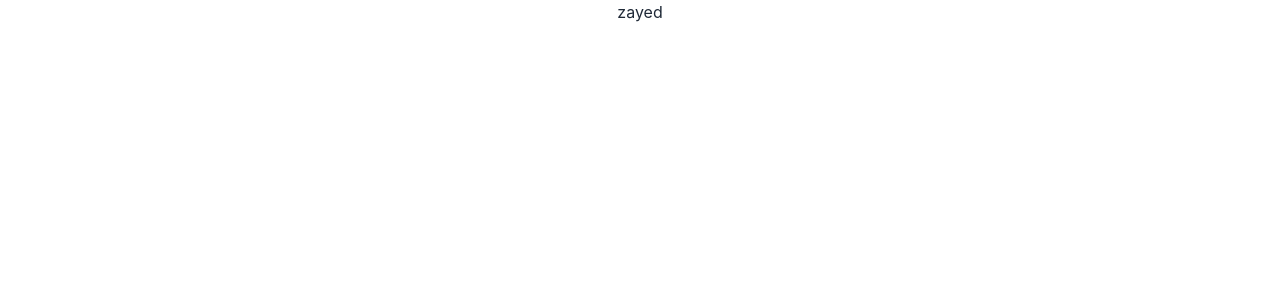
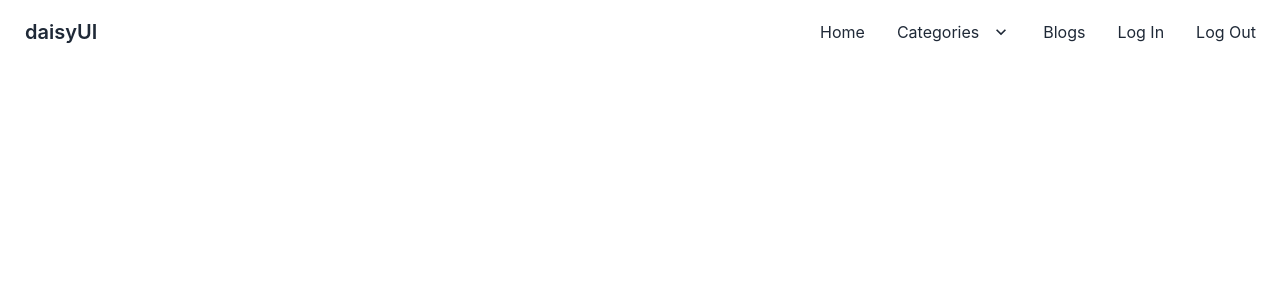
Before and after one commit to Zayed-Fahim/Used-products-resale-market-client-side, a React (Create React App) app: page /signup in a window 1280 px wide. Shown: the top 300 px of the page. Built offline with nearby package versions, Linux system fonts and the light colour scheme.

Commit message:
navbar done

```diff
--- a/src/App.js
+++ b/src/App.js
@@ -1,9 +1,10 @@
 import './App.css';
+import Routes from './Pages/Routes/Routes/Routes';
 
 function App() {
   return (
     <div className="App">
-        <h1>zayed</h1>
+      <Routes></Routes>
     </div>
   );
 }
--- /dev/null
+++ b/src/Contexts/AuthContexts/AuthContexts.js
@@ -0,0 +1,11 @@
+import React from 'react';
+
+const AuthContexts = () => {
+    return (
+        <div>
+
+        </div>
+    );
+};
+
+export default AuthContexts;
--- /dev/null
+++ b/src/Layout/Main.js
@@ -0,0 +1,16 @@
+import React from 'react';
+import { Outlet } from 'react-router-dom';
+import Footer from '../Pages/Home/Footer/Footer';
+import Navbar from '../Pages/Home/Navbar/Navbar';
+
+const Main = () => {
+    return (
+      <div>
+            <Navbar></Navbar>
+            <Outlet></Outlet>
+            <Footer></Footer>
+      </div>
+    );
+};
+
+export default Main;
--- /dev/null
+++ b/src/Pages/Blogs/Blogs.js
@@ -0,0 +1,11 @@
+import React from 'react';
+
+const Blogs = () => {
+    return (
+        <div>
+
+        </div>
+    );
+};
+
+export default Blogs;
--- /dev/null
+++ b/src/Pages/Home/Footer/Footer.js
@@ -0,0 +1,11 @@
+import React from 'react';
+
+const Footer = () => {
+    return (
+        <div>
+
+        </div>
+    );
+};
+
+export default Footer;
--- /dev/null
+++ b/src/Pages/Home/Home/Home.js
@@ -0,0 +1,11 @@
+import React from 'react';
+
+const Home = () => {
+    return (
+        <div>
+
+        </div>
+    );
+};
+
+export default Home;
--- /dev/null
+++ b/src/Pages/Home/Navbar/Navbar.js
@@ -0,0 +1,122 @@
+import React from "react";
+import { Link } from "react-router-dom";
+
+const Navbar = () => {
+  const menuItems = (
+    <>
+      <li>
+        <button>
+          <Link>Log In</Link>
+        </button>
+      </li>
+      <li>
+        <button>
+          <Link>Log Out</Link>
+        </button>
+      </li>
+    </>
+  );
+
+  return (
+    <div className="navbar bg-base-100 container mx-auto">
+      <div className="navbar-start">
+        <div className="dropdown">
+          <label tabIndex={0} className="btn btn-ghost lg:hidden">
+            <svg
+              xmlns="http://www.w3.org/2000/svg"
+              className="h-5 w-5"
+              fill="none"
+              viewBox="0 0 24 24"
+              stroke="currentColor"
+            >
+              <path
+                strokeLinecap="round"
+                strokeLinejoin="round"
+                strokeWidth="2"
+                d="M4 6h16M4 12h8m-8 6h16"
+              />
+            </svg>
+          </label>
+          <ul
+            tabIndex={0}
+            className="menu menu-compact dropdown-content mt-3 p-2 shadow bg-base-100 rounded-box w-52"
+          >
+            <li>
+              <Link to='/'>Home</Link>
+            </li>
+            <li tabIndex={0}>
+              <Link to='/categories' className="justify-between">
+                Categories
+                <svg
+                  className="fill-current"
+                  xmlns="http://www.w3.org/2000/svg"
+                  width="24"
+                  height="24"
+                  viewBox="0 0 24 24"
+                >
+                  <path d="M8.59,16.58L13.17,12L8.59,7.41L10,6L16,12L10,18L8.59,16.58Z" />
+                </svg>
+              </Link>
+              <ul className="p-2">
+                <li>
+                  <Link>Android</Link>
+                </li>
+                <li>
+                  <Link>Tablet/ipad</Link>
+                </li>
+                <li>
+                  <Link>iphone</Link>
+                </li>
+              </ul>
+            </li>
+            <li>
+              <Link>Blogs</Link>
+            </li>
+            {menuItems}
+          </ul>
+        </div>
+        <Link className="btn btn-ghost normal-case text-xl navbar-start">
+          daisyUI
+        </Link>
+      </div>
+      <div className="navbar-end hidden lg:flex">
+        <ul className="menu menu-horizontal p-0">
+          <li>
+            <Link>Home</Link>
+          </li>
+          <li tabIndex={0}>
+            <Link>
+              Categories
+              <svg
+                className="fill-current"
+                xmlns="http://www.w3.org/2000/svg"
+                width="20"
+                height="20"
+                viewBox="0 0 24 24"
+              >
+                <path d="M7.41,8.58L12,13.17L16.59,8.58L18,10L12,16L6,10L7.41,8.58Z" />
+              </svg>
+            </Link>
+            <ul className="p-2">
+              <li>
+                <Link>Android</Link>
+              </li>
+              <li>
+                <Link>Tablet/ipad</Link>
+              </li>
+              <li>
+                <Link>Iphone</Link>
+              </li>
+            </ul>
+          </li>
+          <li>
+            <Link>Blogs</Link>
+          </li>
+          {menuItems}
+        </ul>
+      </div>
+    </div>
+  );
+};
+
+export default Navbar;
--- /dev/null
+++ b/src/Pages/Login/Login.js
@@ -0,0 +1,11 @@
+import React from 'react';
+
+const Login = () => {
+    return (
+        <div>
+
+        </div>
+    );
+};
+
+export default Login;
--- /dev/null
+++ b/src/Pages/Routes/Routes/Routes.js
@@ -0,0 +1,43 @@
+import React from 'react';
+import { createBrowserRouter, RouterProvider } from 'react-router-dom';
+import Main from '../../../Layout/Main';
+import Blogs from '../../Blogs/Blogs';
+import Home from '../../Home/Home/Home';
+import Login from '../../Login/Login';
+import Signup from '../../Signup/Signup';
+
+const Routes = () => {
+    const router = createBrowserRouter([
+        {
+            path: '/',
+            element: <Main></Main>,
+            children: [
+                {
+                    path: '/',
+                    element:<Home></Home>
+                },
+                {
+                    path: '/blogs',
+                    element:<Blogs></Blogs>
+                },
+                {
+                    path: '/login',
+                    element:<Login></Login>
+                },
+                {
+                    path: '/signup',
+                    element:<Signup></Signup>
+                }
+            ]
+        }
+    ])
+    return (
+        <div>
+            <RouterProvider router={router}>
+
+            </RouterProvider>
+        </div>
+    );
+};
+
+export default Routes;
--- /dev/null
+++ b/src/Pages/Signup/Signup.js
@@ -0,0 +1,11 @@
+import React from 'react';
+
+const Signup = () => {
+    return (
+        <div>
+
+        </div>
+    );
+};
+
+export default Signup;
```
